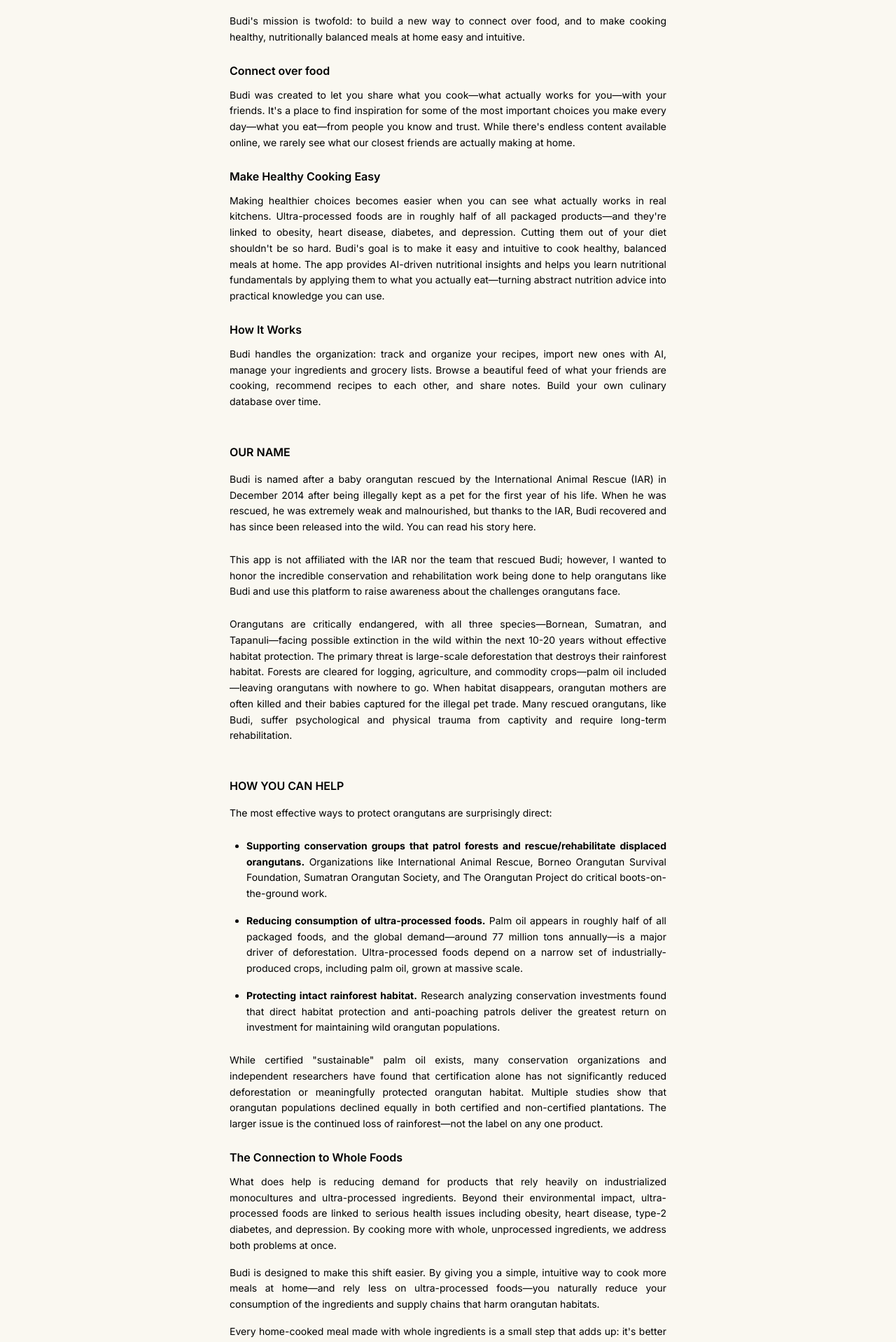
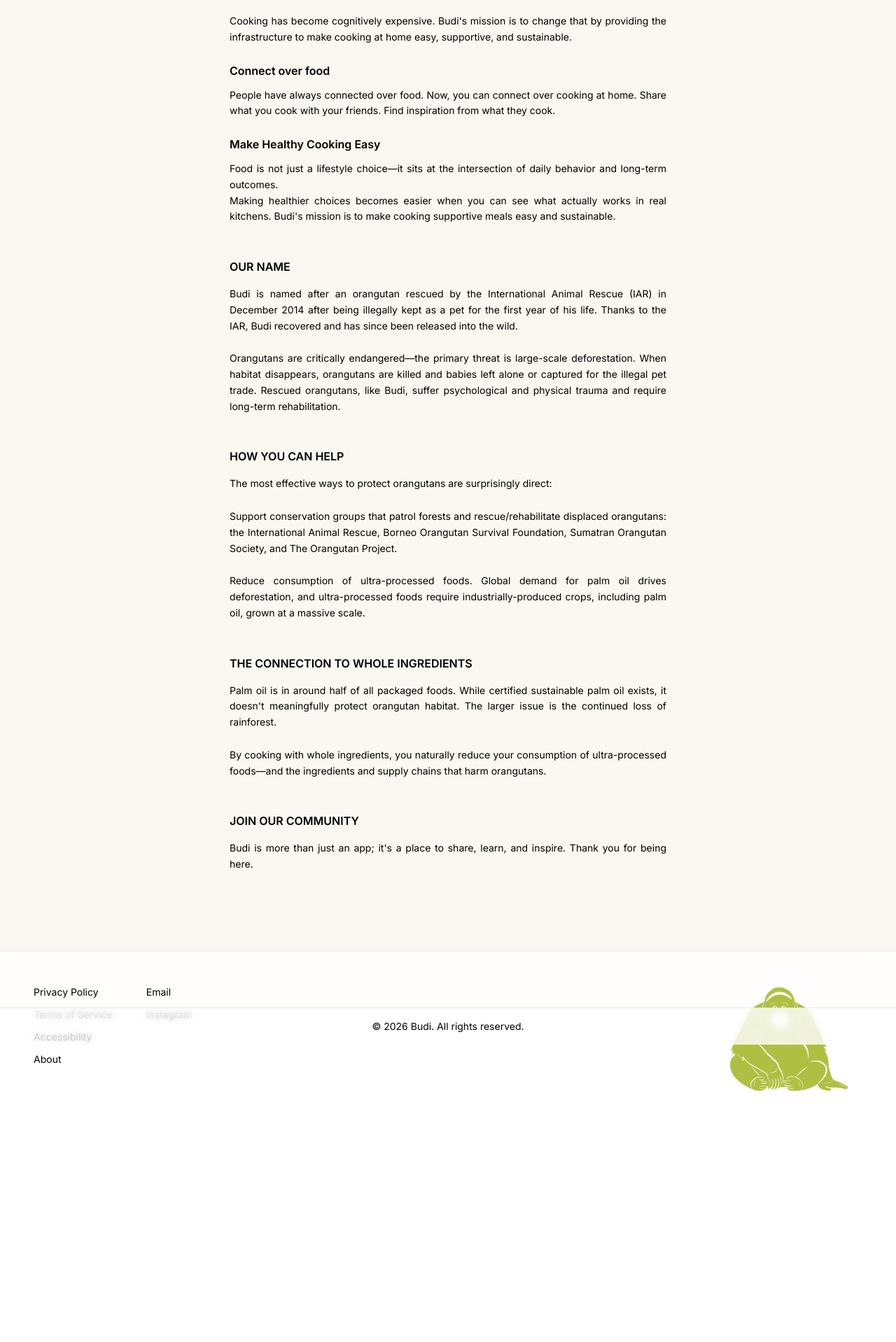
Before and after one commit to dmh221/budi-marketing, a React (Vite) app: page /about in a window 1280 px wide. Shown: the part 241-2159 px from the top of the page at 70% size. After the commit the page ends 1894 px from the top, so only its background shows below. Built offline with nearby package versions, Linux system fonts and the light colour scheme.

Commit message:
refactor: streamline About page copy and messaging
Simplified mission statement and orangutan conservation sections for clarity and conciseness. Focused messaging on core value proposition and reduced redundancy.

Co-Authored-By: Claude Sonnet 4.5 <noreply@anthropic.com>

```diff
--- a/src/pages/About.tsx
+++ b/src/pages/About.tsx
@@ -7,27 +7,23 @@ export default function About() {
         <h2 className="text-base font-semibold text-black mb-4 uppercase">Our Mission</h2>
         <div className="space-y-6 text-secondary leading-relaxed text-justify text-sm">
           <p>
-            Budi's mission is twofold: to build a new way to connect over food, and to make cooking healthy, nutritionally balanced meals at home easy and intuitive.
+            Cooking has become cognitively expensive. Budi's mission is to change that by providing the infrastructure to make cooking at home easy, supportive, and sustainable.
           </p>
 
           <div>
             <h3 className="text-base font-semibold text-black mb-3">Connect over food</h3>
             <p>
-              Budi was created to let you share what you cook—what actually works for you—with your friends. It's a place to find inspiration for some of the most important choices you make every day—what you eat—from people you know and trust. While there's endless content available online, we rarely see what our closest friends are actually making at home.
+              People have always connected over food. Now, you can connect over cooking at home. Share what you cook with your friends. Find inspiration from what they cook.
             </p>
           </div>
 
           <div>
             <h3 className="text-base font-semibold text-black mb-3">Make Healthy Cooking Easy</h3>
             <p>
-              Making healthier choices becomes easier when you can see what actually works in real kitchens. Ultra-processed foods are in roughly half of all packaged products—and they're linked to obesity, heart disease, diabetes, and depression. Cutting them out of your diet shouldn't be so hard. Budi's goal is to make it easy and intuitive to cook healthy, balanced meals at home. The app provides AI-driven nutritional insights and helps you learn nutritional fundamentals by applying them to what you actually eat—turning abstract nutrition advice into practical knowledge you can use.
+              Food is not just a lifestyle choice—it sits at the intersection of daily behavior and long-term outcomes.
             </p>
-          </div>
-
-          <div>
-            <h3 className="text-base font-semibold text-black mb-3">How It Works</h3>
             <p>
-              Budi handles the organization: track and organize your recipes, import new ones with AI, manage your ingredients and grocery lists. Browse a beautiful feed of what your friends are cooking, recommend recipes to each other, and share notes. Build your own culinary database over time.
+              Making healthier choices becomes easier when you can see what actually works in real kitchens. Budi's mission is to make cooking supportive meals easy and sustainable.
             </p>
           </div>
         </div>
@@ -37,16 +33,10 @@ export default function About() {
         <h2 className="text-base font-semibold text-black mb-4 uppercase">Our Name</h2>
         <div className="space-y-6 text-secondary leading-relaxed text-justify text-sm">
           <p>
-            Budi is named after a baby orangutan rescued by the International Animal Rescue (IAR) in December 2014 after being illegally kept as a pet for the first year of his life. When he was rescued, he was extremely weak and malnourished, but thanks to the IAR, Budi recovered and has since been released into the wild. You can read his story{' '}
-            <a href="https://www.internationalanimalrescue.org/projects/orangutan/budi" target="_blank" rel="noopener noreferrer" className="text-lime hover:underline">
-              here
-            </a>.
+            Budi is named after an orangutan rescued by the International Animal Rescue (IAR) in December 2014 after being illegally kept as a pet for the first year of his life. Thanks to the IAR, Budi recovered and has since been released into the wild.
           </p>
           <p>
-            This app is not affiliated with the IAR nor the team that rescued Budi; however, I wanted to honor the incredible conservation and rehabilitation work being done to help orangutans like Budi and use this platform to raise awareness about the challenges orangutans face.
-          </p>
-          <p>
-            Orangutans are critically endangered, with all three species—Bornean, Sumatran, and Tapanuli—facing possible extinction in the wild within the next 10-20 years without effective habitat protection. The primary threat is large-scale deforestation that destroys their rainforest habitat. Forests are cleared for logging, agriculture, and commodity crops—palm oil included—leaving orangutans with nowhere to go. When habitat disappears, orangutan mothers are often killed and their babies captured for the illegal pet trade. Many rescued orangutans, like Budi, suffer psychological and physical trauma from captivity and require long-term rehabilitation.
+            Orangutans are critically endangered—the primary threat is large-scale deforestation. When habitat disappears, orangutans are killed and babies left alone or captured for the illegal pet trade. Rescued orangutans, like Budi, suffer psychological and physical trauma and require long-term rehabilitation.
           </p>
         </div>
       </section>
@@ -57,9 +47,8 @@ export default function About() {
           <p>
             The most effective ways to protect orangutans are surprisingly direct:
           </p>
-          <ul className="space-y-4 list-disc pl-6">
-            <li>
-              <strong>Supporting conservation groups that patrol forests and rescue/rehabilitate displaced orangutans.</strong> Organizations like{' '}
+          <p>
+            Support conservation groups that patrol forests and rescue/rehabilitate displaced orangutans: the{' '}
             <a href="https://www.internationalanimalrescue.org" target="_blank" rel="noopener noreferrer" className="text-lime hover:underline">
               International Animal Rescue
             </a>,{' '}
@@ -71,33 +60,23 @@ export default function About() {
             </a>, and{' '}
             <a href="https://www.theorangutanproject.org" target="_blank" rel="noopener noreferrer" className="text-lime hover:underline">
               The Orangutan Project
-              </a>{' '}
-              do critical boots-on-the-ground work.
-            </li>
-            <li>
-              <strong>Reducing consumption of ultra-processed foods.</strong> Palm oil appears in roughly half of all packaged foods, and the global demand—around 77 million tons annually—is a major driver of deforestation. Ultra-processed foods depend on a narrow set of industrially-produced crops, including palm oil, grown at massive scale.
-            </li>
-            <li>
-              <strong>Protecting intact rainforest habitat.</strong> Research analyzing conservation investments found that direct habitat protection and anti-poaching patrols deliver the greatest return on investment for maintaining wild orangutan populations.
-            </li>
-          </ul>
-
-          <p>
-            While certified "sustainable" palm oil exists, many conservation organizations and independent researchers have found that certification alone has not significantly reduced deforestation or meaningfully protected orangutan habitat. Multiple studies show that orangutan populations declined equally in both certified and non-certified plantations. The larger issue is the continued loss of rainforest—not the label on any one product.
-          </p>
-
-          <div>
-            <h3 className="text-base font-semibold text-black mb-3">The Connection to Whole Foods</h3>
-            <p className="mb-4">
-              What does help is reducing demand for products that rely heavily on industrialized monocultures and ultra-processed ingredients. Beyond their environmental impact, ultra-processed foods are linked to serious health issues including obesity, heart disease, type-2 diabetes, and depression. By cooking more with whole, unprocessed ingredients, we address both problems at once.
-            </p>
-            <p className="mb-4">
-              Budi is designed to make this shift easier. By giving you a simple, intuitive way to cook more meals at home—and rely less on ultra-processed foods—you naturally reduce your consumption of the ingredients and supply chains that harm orangutan habitats.
+            </a>.
           </p>
           <p>
-              Every home-cooked meal made with whole ingredients is a small step that adds up: it's better for your health, better for your wellbeing, and better for the ecosystems we depend on.
+            Reduce consumption of ultra-processed foods. Global demand for palm oil drives deforestation, and ultra-processed foods require industrially-produced crops, including palm oil, grown at a massive scale.
           </p>
         </div>
+      </section>
+
+      <section className="mb-12">
+        <h2 className="text-base font-semibold text-black mb-4 uppercase">The Connection to Whole Ingredients</h2>
+        <div className="space-y-6 text-secondary leading-relaxed text-justify text-sm">
+          <p>
+            Palm oil is in around half of all packaged foods. While certified sustainable palm oil exists, it doesn't meaningfully protect orangutan habitat. The larger issue is the continued loss of rainforest.
+          </p>
+          <p>
+            By cooking with whole ingredients, you naturally reduce your consumption of ultra-processed foods—and the ingredients and supply chains that harm orangutans.
+          </p>
         </div>
       </section>
 
```
Lines whose indentation alone changed are shown as unchanged.
